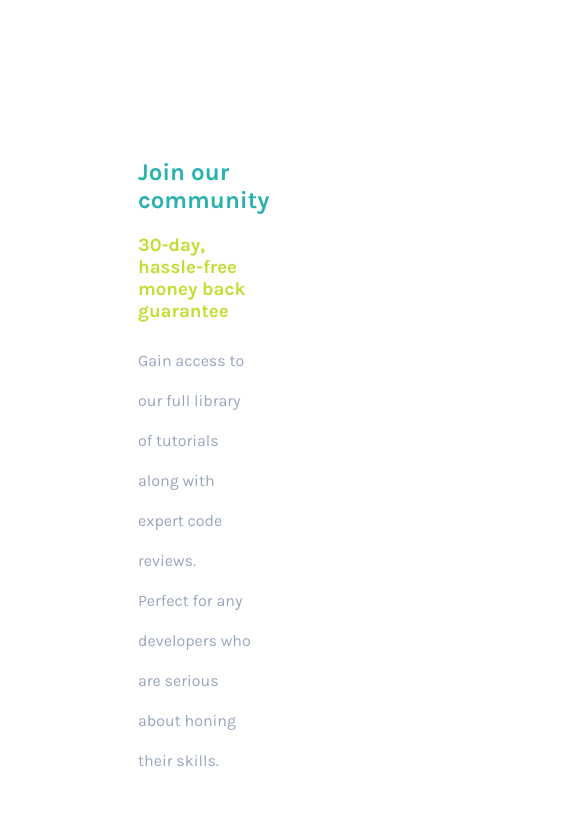
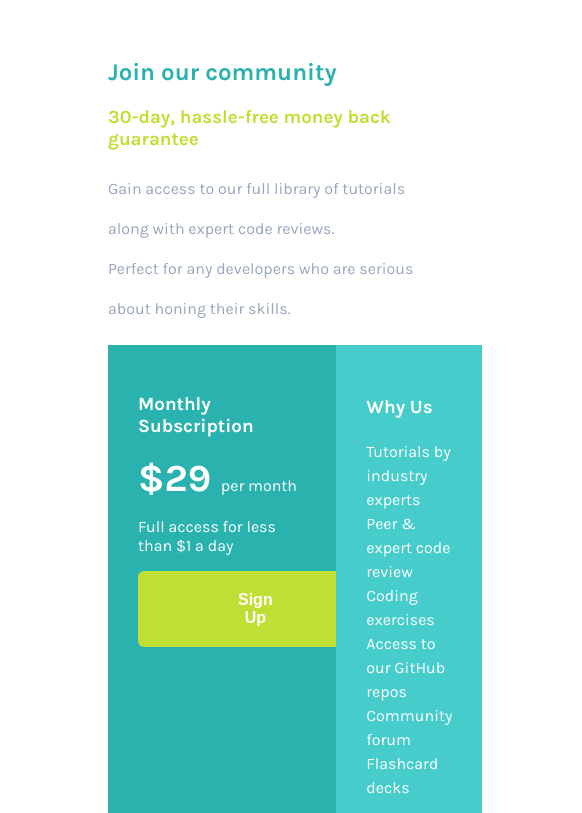
Before and after one commit to fasanyasam/single-price-grid, a plain HTML site: page index.html in a window 390 px wide. Shown: the top 813 px of the page, 582 px wide, since content can reach past the window. Drawn offline with Linux system fonts and the light colour scheme.

Commit message:
Responsiveness update and comments

```diff
--- a/style.css
+++ b/style.css
@@ -1,13 +1,20 @@
+/* default settings for fonts and margin on the page  */
 :root{
     font-family: 'Karla', sans-serif;
     font-size: 16px;
     margin: auto;
-    padding: 100px;
 }
-
-
+/* media query for screen size between 375px stated later and 1440px (max)  */
+@media screen and (max-width:1440px){
+/* The main element carrying all the page contents */
+main{
+    margin: auto;
+    width:100%;
+    padding: 30px 100px 0 100px;
+}
+/* CSS for the top section of the page  */
 .top{
-    padding:30px;
+    width: 90%;
 }
 .top h3{
     font-weight: 700;
@@ -23,16 +30,21 @@ h2{
     line-height: 2.5;
 }
 
+/* CSS for the bottom  section of the page  */
+.bottom{
+    display: flex;
+    flex-direction: row;
+    width: 90%;
+}
+.bottom p, h3 {
+    color: white;
+}
+
+/* CSS for the bottom-left section of the page  */
 .left{
     background-color: hsl(179, 62%, 43%);
     padding:30px;
-}
-.bottom{
-    display: flex;
-    flex-direction: row;
-}
-.bottom p, h3 {
-    color: white;
+    width: 50%;
 }
 span{
     font-size: 2.4em;
@@ -44,24 +56,42 @@ button{
     margin: auto;
     text-align: center;
     padding: 20px 100px;
-    border-radius: 10px ;
+    border-radius: 6px ;
     background-color: hsl(71, 73%, 54%);
     color: white;
     font-weight: 700;
     font-size: 1rem;
     border: none;
 }
+
+/* CSS for the bottom right section of the page  */
+
 .right{
     padding: 30px;
     background:rgb(71, 204, 204);
-    line-height: 1.6;
+    line-height: 1.5;
+    width: 50%;;
 }
+}
+/* for screen sizes below 375px */
 @media screen and (max-width:375px){
 
     main{
         display:flex;
         flex-direction: column;
-
+        padding: 10px;
+    }
+    .bottom{
+        display: flex;
+        flex-direction: column;
+        width: 90%;
+    }
+    .left, .right{
+        width: 90%;
+    }
+    button{
+        width: 100%;
+        padding: 10px;
     }
 
 }
```
Also changed, not shown: index.html (+4 -0 lines), 1 other file.
